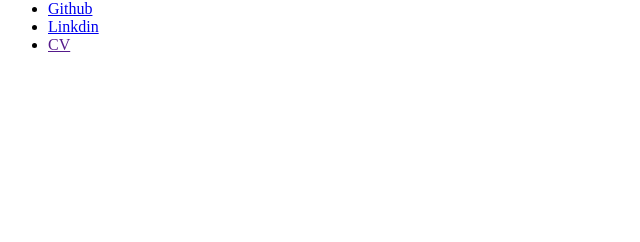
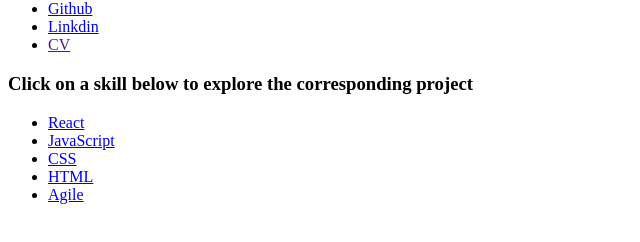
Before and after one commit to JasonBusenitz/portfolio2, a React (Vite) app: page / in a window 1280 px wide. Shown: the part 180-422 px from the top of the page, without its empty margins (0-640 px from the left). Built offline with nearby package versions, Linux system fonts and the light colour scheme.

Commit message:
Made skill links

```diff
--- a/src/App.jsx
+++ b/src/App.jsx
@@ -1,5 +1,6 @@
 import Intro from "./components/intro";
 import Nav from "./components/externalNav";
+import Skills from "./components/skills";
 
 
 function App() {
@@ -7,6 +8,7 @@ function App() {
     <>
       <Intro />
       <Nav />
+      <Skills />
     </>
   )
 }
--- a/src/components/intro.jsx
+++ b/src/components/intro.jsx
@@ -1,7 +1,6 @@
 export default function Intro() {
 
     return (
-        <>
         <section>
             <img src="" alt="Handsome man in a white dress shirt" />
             <h1>
@@ -14,7 +13,5 @@ export default function Intro() {
                 &#127759; Tecumseh, KS
             </h3>
         </section>
-
-        </>
     )
 }
--- a/src/components/skills.jsx
+++ b/src/components/skills.jsx
@@ -0,0 +1,26 @@
+export default function Skills() {
+    return (
+        <>
+            <h3>
+                Click on a skill below to explore the corresponding project
+            </h3>
+            <ul>
+                <li>
+                    <a href="#">React</a>
+                </li>
+                <li>
+                    <a href="#">JavaScript</a>
+                </li>
+                <li>
+                    <a href="#">CSS</a>
+                </li>
+                <li>
+                    <a href="#">HTML</a>
+                </li>
+                <li>
+                    <a href="#">Agile</a>
+                </li>
+            </ul>
+        </>
+    )
+};
```
Lines whose indentation alone changed are shown as unchanged.
